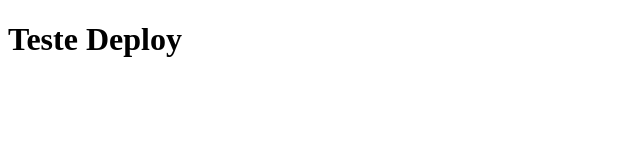
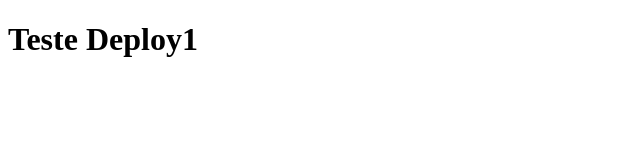
Before and after one commit to Brunozo2042/clone-tabnews2, a Next.js app: page / in a window 1280 px wide. Shown: the top 160 px of the page, without its empty margins (0-640 px from the left). Built offline with nearby package versions, Linux system fonts and the light colour scheme.

Commit message:
muda a frase

```diff
--- a/pages/index.js
+++ b/pages/index.js
@@ -1,5 +1,5 @@
 function Home(){
-    return <h1>Teste Deploy</h1>;
+    return <h1>Teste Deploy1</h1>;
 }
 
 export default Home;
```
